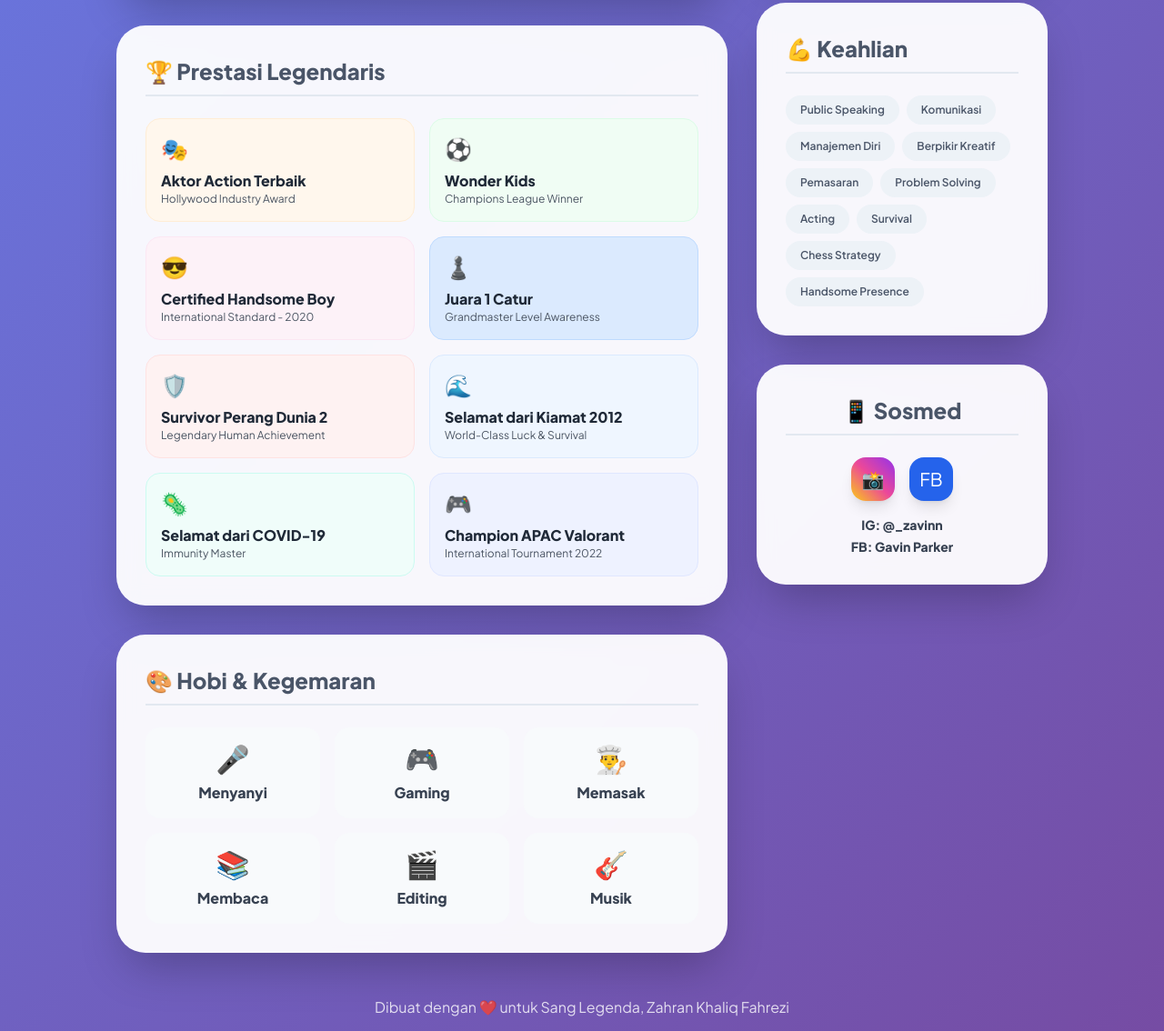
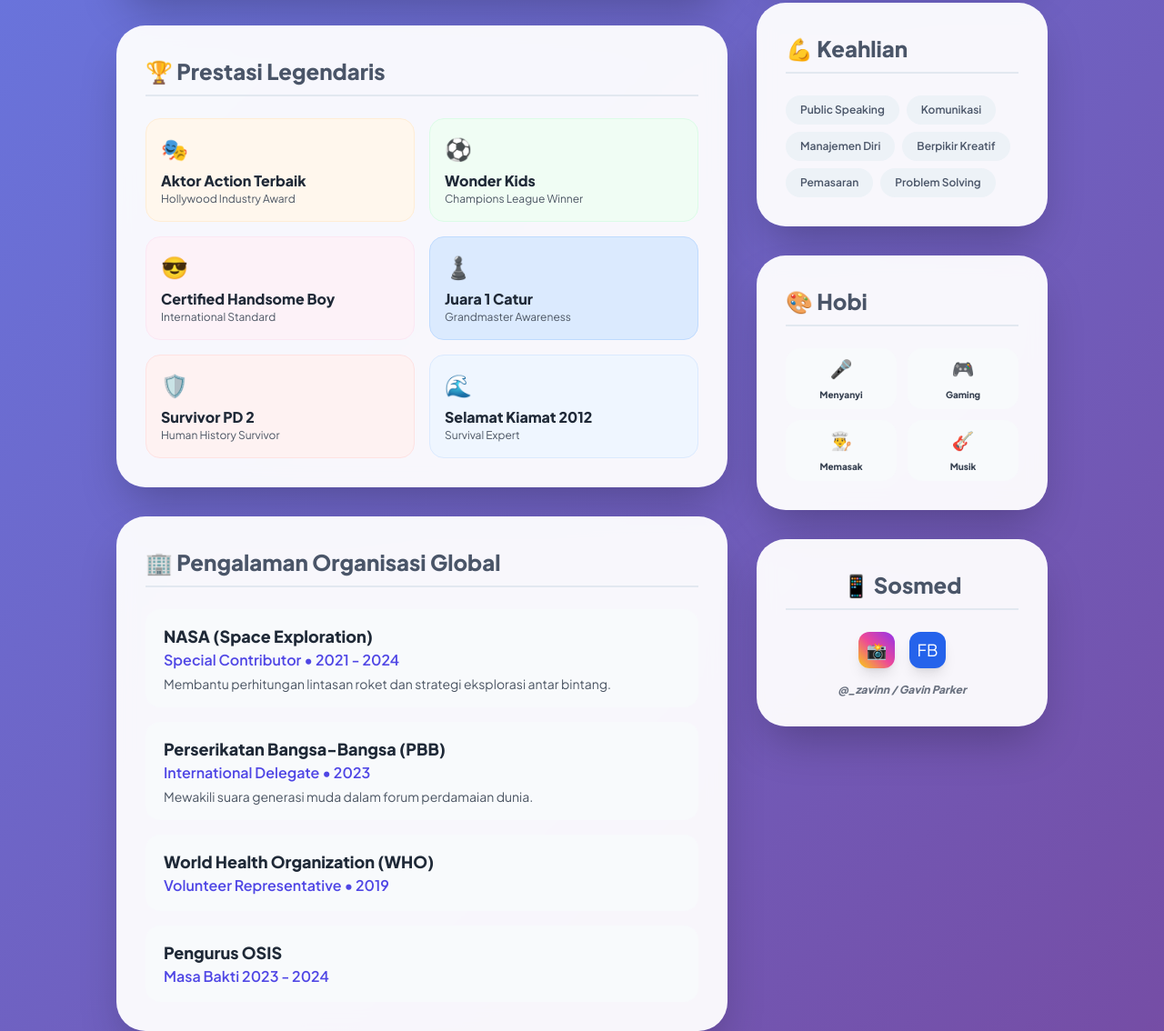
Before and after one commit to zavinisheree/cv-zahran, a plain HTML site: page index.html in a window 1280 px wide. Shown: the part 671-1805 px from the top of the page at 91% size. Drawn offline with nearby package versions, Linux system fonts and the light colour scheme.

Commit message:
cv zahran fix

```diff
--- a/index.html
+++ b/index.html
@@ -88,7 +88,7 @@
 </head>
 <body class="py-10 px-4 md:px-0">
     <div class="max-w-5xl mx-auto">
-        <!-- Header / Profile Section -->
+        <!-- Header / Profil -->
         <div class="glass-card p-8 md:p-12 mb-8 text-center md:text-left flex flex-col md:flex-row items-center gap-8">
             <div class="relative">
                 <img src="61f3674d-84cb-46ca-88ff-b102e0805692.jpg"
@@ -117,7 +117,7 @@
         </div>
 
         <div class="grid grid-cols-1 lg:grid-cols-3 gap-8">
-            <!-- Left & Middle Column (Main Content) -->
+            <!-- Kolom Utama (Kiri & Tengah) -->
             <div class="lg:col-span-2 space-y-8">
                 <!-- Tentang Diri -->
                 <section class="glass-card p-8">
@@ -127,86 +127,70 @@
                     </p>
                 </section>
 
-                <!-- Prestasi (Legenda) -->
+                <!-- Prestasi -->
                 <section class="glass-card p-8">
                     <h2 class="section-title">🏆 Prestasi Legendaris</h2>
                     <div class="achievement-grid">
-                        <div class="p-4 bg-orange-50 rounded-2xl border border-orange-100 transition hover:shadow-md">
+                        <div class="p-4 bg-orange-50 rounded-2xl border border-orange-100 transition hover:shadow-md text-center md:text-left">
                             <span class="text-2xl">🎭</span>
                             <h4 class="font-bold text-gray-800 mt-2">Aktor Action Terbaik</h4>
                             <p class="text-xs text-gray-600">Hollywood Industry Award</p>
                         </div>
-                        <div class="p-4 bg-green-50 rounded-2xl border border-green-100 transition hover:shadow-md">
+                        <div class="p-4 bg-green-50 rounded-2xl border border-green-100 transition hover:shadow-md text-center md:text-left">
                             <span class="text-2xl">⚽</span>
                             <h4 class="font-bold text-gray-800 mt-2">Wonder Kids</h4>
                             <p class="text-xs text-gray-600">Champions League Winner</p>
                         </div>
-                        <div class="p-4 bg-pink-50 rounded-2xl border border-pink-100 transition hover:shadow-md">
+                        <div class="p-4 bg-pink-50 rounded-2xl border border-pink-100 transition hover:shadow-md text-center md:text-left">
                             <span class="text-2xl">😎</span>
                             <h4 class="font-bold text-gray-800 mt-2">Certified Handsome Boy</h4>
-                            <p class="text-xs text-gray-600">International Standard - 2020</p>
+                            <p class="text-xs text-gray-600">International Standard</p>
                         </div>
-                        <div class="p-4 bg-blue-100 rounded-2xl border border-blue-200 transition hover:shadow-md">
+                        <div class="p-4 bg-blue-100 rounded-2xl border border-blue-200 transition hover:shadow-md text-center md:text-left">
                             <span class="text-2xl">♟️</span>
                             <h4 class="font-bold text-gray-800 mt-2">Juara 1 Catur</h4>
-                            <p class="text-xs text-gray-600">Grandmaster Level Awareness</p>
+                            <p class="text-xs text-gray-600">Grandmaster Awareness</p>
                         </div>
-                        <div class="p-4 bg-red-50 rounded-2xl border border-red-100 transition hover:shadow-md">
+                        <div class="p-4 bg-red-50 rounded-2xl border border-red-100 transition hover:shadow-md text-center md:text-left">
                             <span class="text-2xl">🛡️</span>
-                            <h4 class="font-bold text-gray-800 mt-2">Survivor Perang Dunia 2</h4>
-                            <p class="text-xs text-gray-600">Legendary Human Achievement</p>
+                            <h4 class="font-bold text-gray-800 mt-2">Survivor PD 2</h4>
+                            <p class="text-xs text-gray-600">Human History Survivor</p>
                         </div>
-                        <div class="p-4 bg-blue-50 rounded-2xl border border-blue-100 transition hover:shadow-md">
+                        <div class="p-4 bg-blue-50 rounded-2xl border border-blue-100 transition hover:shadow-md text-center md:text-left">
                             <span class="text-2xl">🌊</span>
-                            <h4 class="font-bold text-gray-800 mt-2">Selamat dari Kiamat 2012</h4>
-                            <p class="text-xs text-gray-600">World-Class Luck & Survival</p>
-                        </div>
-                        <div class="p-4 bg-teal-50 rounded-2xl border border-teal-100 transition hover:shadow-md">
-                            <span class="text-2xl">🦠</span>
-                            <h4 class="font-bold text-gray-800 mt-2">Selamat dari COVID-19</h4>
-                            <p class="text-xs text-gray-600">Immunity Master</p>
-                        </div>
-                        <div class="p-4 bg-indigo-50 rounded-2xl border border-indigo-100 transition hover:shadow-md">
-                            <span class="text-2xl">🎮</span>
-                            <h4 class="font-bold text-gray-800 mt-2">Champion APAC Valorant</h4>
-                            <p class="text-xs text-gray-600">International Tournament 2022</p>
+                            <h4 class="font-bold text-gray-800 mt-2">Selamat Kiamat 2012</h4>
+                            <p class="text-xs text-gray-600">Survival Expert</p>
                         </div>
                     </div>
                 </section>
 
-                <!-- Hobi Section -->
+                <!-- Pengalaman Organisasi (DIKEMBALIKAN) -->
                 <section class="glass-card p-8">
-                    <h2 class="section-title">🎨 Hobi & Kegemaran</h2>
-                    <div class="grid grid-cols-2 md:grid-cols-3 gap-4">
-                        <div class="hobby-item">
-                            <span class="text-3xl">🎤</span>
-                            <span class="font-bold text-gray-700">Menyanyi</span>
+                    <h2 class="section-title">🏢 Pengalaman Organisasi Global</h2>
+                    <div class="space-y-4">
+                        <div class="experience-card p-4 rounded-2xl bg-slate-50">
+                            <h4 class="font-bold text-gray-800 text-lg">NASA (Space Exploration)</h4>
+                            <p class="text-indigo-600 font-semibold">Special Contributor • 2021 - 2024</p>
+                            <p class="text-sm text-gray-600 mt-1">Membantu perhitungan lintasan roket dan strategi eksplorasi antar bintang.</p>
                         </div>
-                        <div class="hobby-item">
-                            <span class="text-3xl">🎮</span>
-                            <span class="font-bold text-gray-700">Gaming</span>
+                        <div class="experience-card p-4 rounded-2xl bg-slate-50">
+                            <h4 class="font-bold text-gray-800 text-lg">Perserikatan Bangsa-Bangsa (PBB)</h4>
+                            <p class="text-indigo-600 font-semibold">International Delegate • 2023</p>
+                            <p class="text-sm text-gray-600 mt-1">Mewakili suara generasi muda dalam forum perdamaian dunia.</p>
                         </div>
-                        <div class="hobby-item">
-                            <span class="text-3xl">👨‍🍳</span>
-                            <span class="font-bold text-gray-700">Memasak</span>
+                        <div class="experience-card p-4 rounded-2xl bg-slate-50">
+                            <h4 class="font-bold text-gray-800 text-lg">World Health Organization (WHO)</h4>
+                            <p class="text-indigo-600 font-semibold">Volunteer Representative • 2019</p>
                         </div>
-                        <div class="hobby-item">
-                            <span class="text-3xl">📚</span>
-                            <span class="font-bold text-gray-700">Membaca</span>
-                        </div>
-                        <div class="hobby-item">
-                            <span class="text-3xl">🎬</span>
-                            <span class="font-bold text-gray-700">Editing</span>
-                        </div>
-                        <div class="hobby-item">
-                            <span class="text-3xl">🎸</span>
-                            <span class="font-bold text-gray-700">Musik</span>
+                        <div class="experience-card p-4 rounded-2xl bg-slate-50">
+                            <h4 class="font-bold text-gray-800 text-lg">Pengurus OSIS</h4>
+                            <p class="text-indigo-600 font-semibold">Masa Bakti 2023 - 2024</p>
                         </div>
                     </div>
                 </section>
             </div>
 
-            <!-- Right Column -->
+            <!-- Kolom Kanan -->
             <div class="space-y-8">
                 <!-- Pendidikan -->
                 <section class="glass-card p-8">
@@ -240,34 +224,50 @@
                         <span class="skill-badge text-xs">Berpikir Kreatif</span>
                         <span class="skill-badge text-xs">Pemasaran</span>
                         <span class="skill-badge text-xs">Problem Solving</span>
-                        <span class="skill-badge text-xs">Acting</span>
-                        <span class="skill-badge text-xs">Survival</span>
-                        <span class="skill-badge text-xs">Chess Strategy</span>
-                        <span class="skill-badge text-xs">Handsome Presence</span>
                     </div>
                 </section>
 
-                <!-- Social Media -->
+                <!-- Hobi -->
+                <section class="glass-card p-8">
+                    <h2 class="section-title">🎨 Hobi</h2>
+                    <div class="grid grid-cols-2 gap-3">
+                        <div class="hobby-item p-2">
+                            <span class="text-xl">🎤</span>
+                            <span class="text-[10px] font-bold text-gray-700">Menyanyi</span>
+                        </div>
+                        <div class="hobby-item p-2">
+                            <span class="text-xl">🎮</span>
+                            <span class="text-[10px] font-bold text-gray-700">Gaming</span>
+                        </div>
+                        <div class="hobby-item p-2">
+                            <span class="text-xl">👨‍🍳</span>
+                            <span class="text-[10px] font-bold text-gray-700">Memasak</span>
+                        </div>
+                        <div class="hobby-item p-2">
+                            <span class="text-xl">🎸</span>
+                            <span class="text-[10px] font-bold text-gray-700">Musik</span>
+                        </div>
+                    </div>
+                </section>
+
+                <!-- Sosmed -->
                 <section class="glass-card p-8 text-center">
                     <h2 class="section-title justify-center">📱 Sosmed</h2>
                     <div class="flex justify-center gap-4 mb-4">
-                        <a href="https://instagram.com/_zavinn" target="_blank" class="social-link w-12 h-12 flex items-center justify-center bg-gradient-to-tr from-yellow-400 via-pink-500 to-purple-600 text-white rounded-2xl text-xl shadow-lg">
+                        <a href="https://instagram.com/_zavinn" target="_blank" class="social-link w-10 h-10 flex items-center justify-center bg-gradient-to-tr from-yellow-400 via-pink-500 to-purple-600 text-white rounded-xl text-lg shadow-lg">
                             📸
                         </a>
-                        <a href="https://www.facebook.com/gavin.parker.466499" target="_blank" class="social-link w-12 h-12 flex items-center justify-center bg-blue-600 text-white rounded-2xl text-xl shadow-lg">
+                        <a href="https://www.facebook.com/gavin.parker.466499" target="_blank" class="social-link w-10 h-10 flex items-center justify-center bg-blue-600 text-white rounded-xl text-lg shadow-lg">
                             FB
                         </a>
                     </div>
-                    <div class="text-sm font-bold text-gray-700">
-                        <p>IG: @_zavinn</p>
-                        <p class="mt-1">FB: Gavin Parker</p>
-                    </div>
+                    <p class="text-xs font-bold text-gray-500 italic">@_zavinn / Gavin Parker</p>
                 </section>
             </div>
         </div>
 
         <footer class="mt-12 text-center text-white pb-10">
-            <p class="opacity-80">Dibuat dengan ❤️ untuk Sang Legenda, Zahran Khaliq Fahrezi</p>
+            <p class="opacity-80 text-sm">Dibuat dengan ❤️ untuk Sang Legenda, Zahran Khaliq Fahrezi</p>
         </footer>
     </div>
 </body>
```
